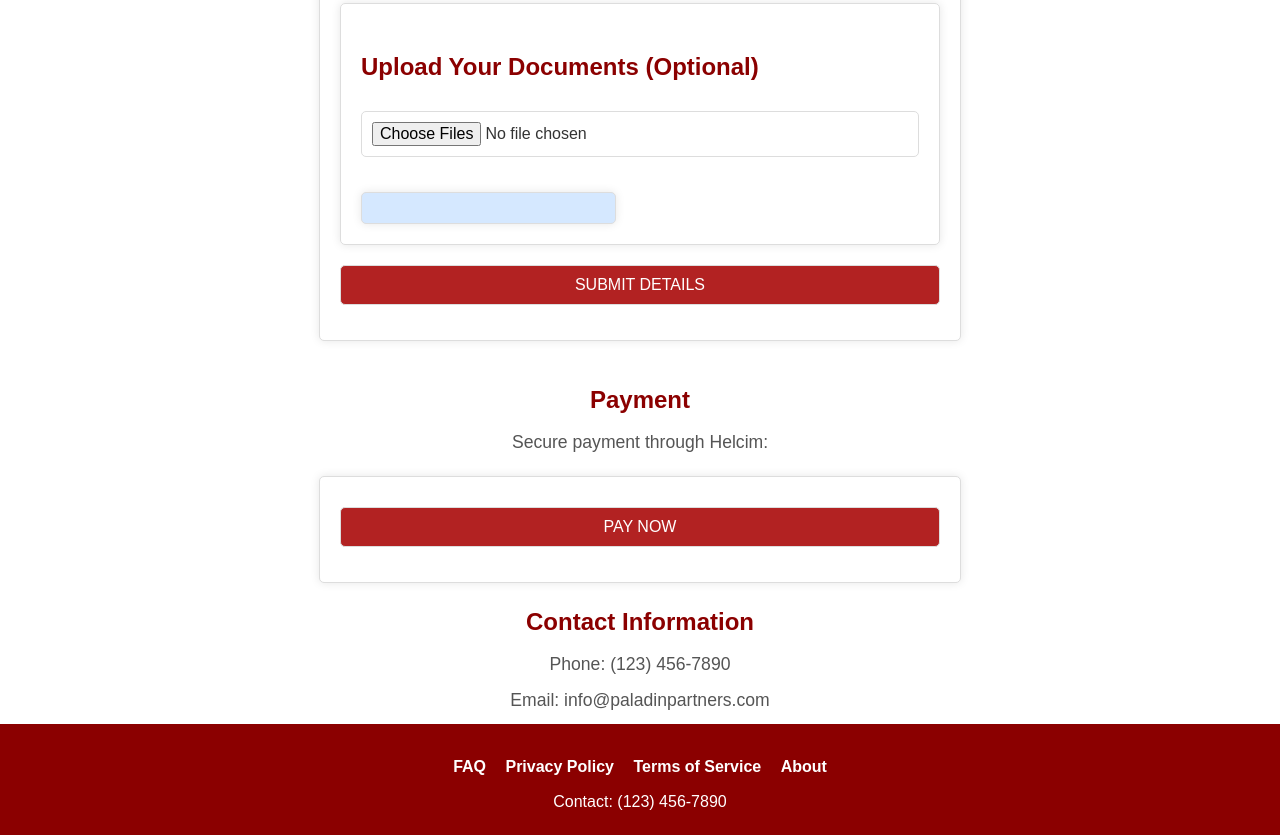
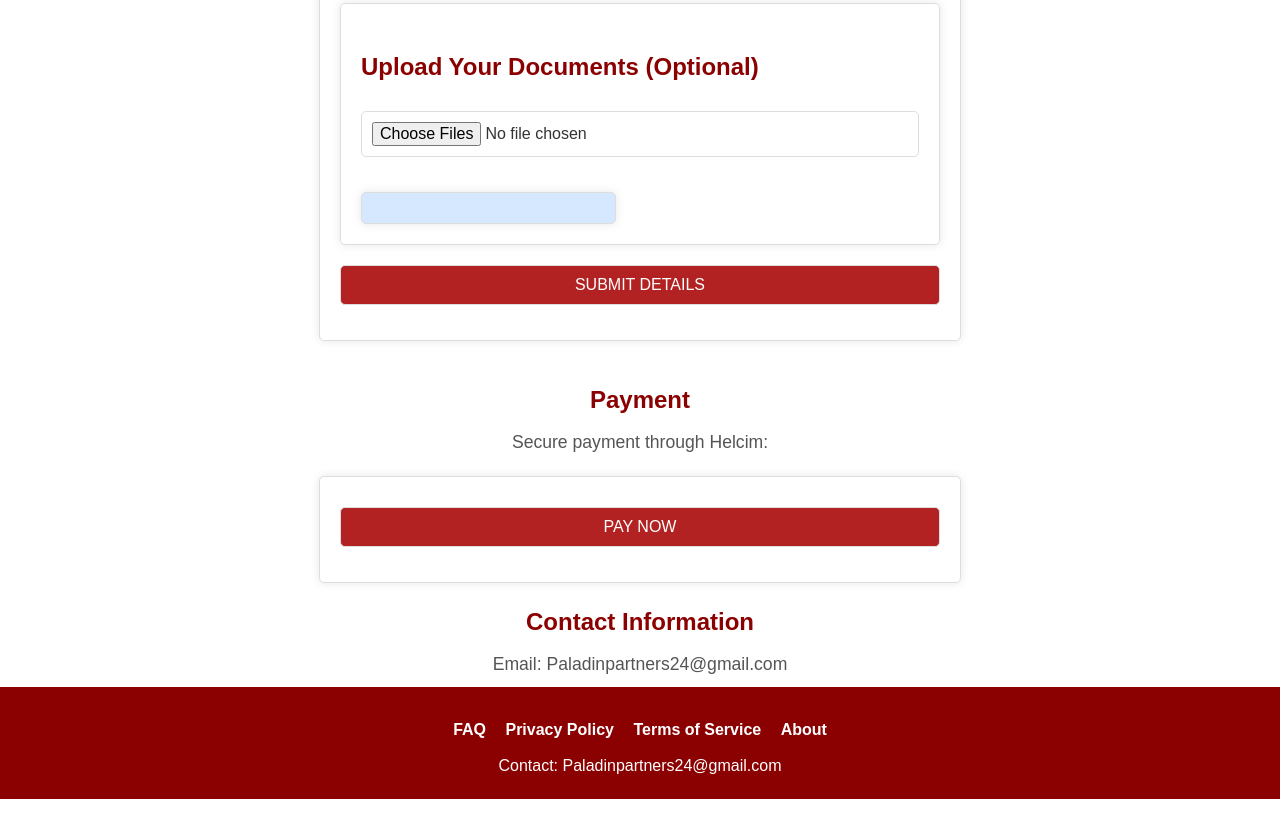
Before and after one commit to GopeAnalytics/IdahoAPAWebsite, a website: page hire-us.html in a window 1280 px wide. Shown: the part 976-1811 px from the top of the page. After the commit the page ends 1775 px from the top, so only its background shows below. Drawn offline with Linux system fonts and the light colour scheme.

Commit message:
Contact update

```diff
--- a/hire-us.html
+++ b/hire-us.html
@@ -91,8 +91,8 @@
     </section>
     <section>
       <h2>Contact Information</h2>
-      <p>Phone: (123) 456-7890</p>
-      <p>Email: info@paladinpartners.com</p>
+      <!-- <p>Phone: (123) 456-7890</p> -->
+      <p>Email: Paladinpartners24@gmail.com</p>
     </section>
   </main>
   <footer>
@@ -102,7 +102,7 @@
       <li><a href="/terms-of-service.html">Terms of Service</a></li>
       <li><a href="/about.html">About</a></li>
     </ul>
-    <p1>Contact: (123) 456-7890</p1>
+    <p1>Contact: Paladinpartners24@gmail.com</p1>
   </footer>
   <script src="scripts.js?v=1"></script>
 </body>
```
Also changed, not shown: about.html (+1 -1 lines), application.html (+1 -1 lines), consultation.html (+1 -1 lines), document-help.html (+1 -1 lines), documentation.html (+1 -1 lines), faq.html (+1 -1 lines), index.html (+1 -1 lines), privacy-policy.html (+1 -1 lines), terms-of-service.html (+1 -1 lines).
